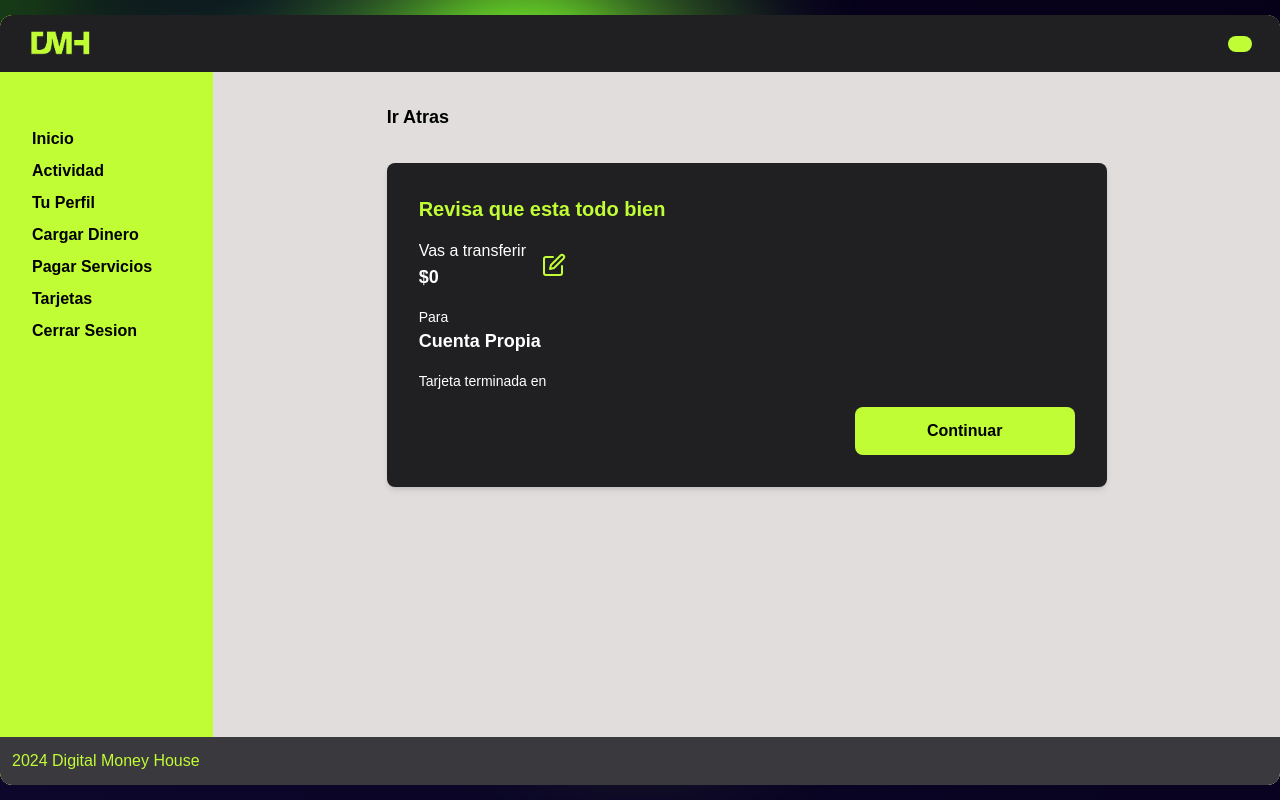
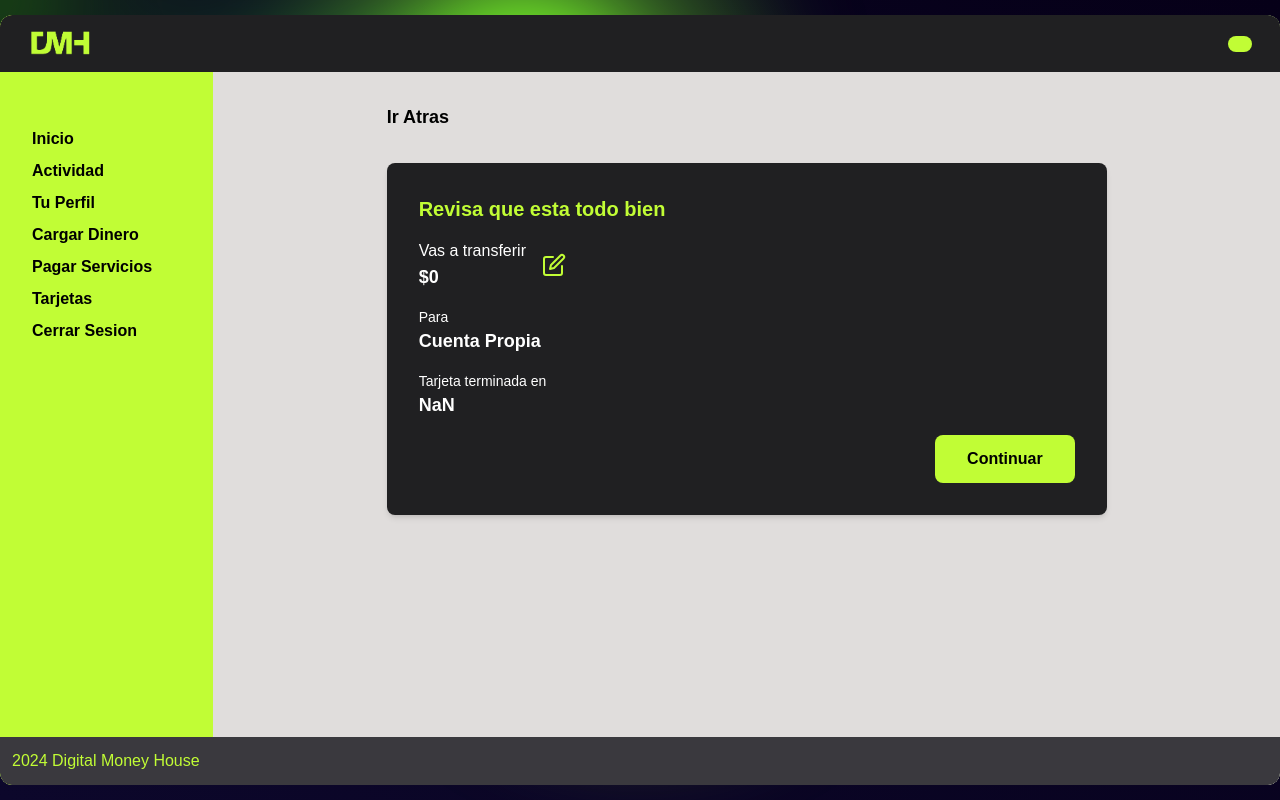
Before and after one commit to Nicoogf/desafio-final-front, a Next.js app: page /dashboard/get-money/select-card/1/confirm in a window 1280 px wide. Built offline with nearby package versions, Linux system fonts and the light colour scheme; no server answers.

Commit message:
Sprint 3: Renderizado de los ultimos 10 movimi entos en dashboard

```diff
--- a/package.json
+++ b/package.json
@@ -10,6 +10,7 @@
   },
   "dependencies": {
     "axios": "^1.7.4",
+    "date-fns": "^3.6.0",
     "jose": "^5.7.0",
     "js-cookie": "^3.0.5",
     "jwt-decode": "^4.0.0",
--- a/src/app/dashboard/get-money/select-card/[id]/confirm/page.jsx
+++ b/src/app/dashboard/get-money/select-card/[id]/confirm/page.jsx
@@ -1,6 +1,93 @@
+// 'use client'
+// import Link from 'next/link';
+// import React, { useEffect } from 'react'
+// import { FiEdit } from "react-icons/fi";
+// import { CiCircleCheck } from "react-icons/ci";
+// import { useTransaction } from '@/context/transactionContext';
+// import { useRouter } from 'next/navigation';
+// import { useCards } from '@/context/CardContext';
+// import { useAccount } from '@/context/ProfileContext';
+// import { lastFourNumbers } from '@/utils/funcionalidades';
+
+
+// const ConfirmPage = () => {
+
+//     const { amount } = useTransaction()
+//     const { selectedCardData, selectedCardId, getCard } = useCards()
+//     const { accountDetails, fetchAccountDetails } = useAccount();
+
+//     const router = useRouter()
+//     const goBack = () => {
+//         router.back();
+//     };
+
+//     console.log(selectedCardId)
+
+
+//     useEffect(() => {
+//         getCard(accountDetails?.id, selectedCardId)
+//     }, [])
+
+//    console.log(selectedCardData)
+
+
+//    console.log(lastFourNumbers(selectedCardData?.number_id))
+
+
+//     return (
+//         <main>
+//             <Link href="/dashboard/get-money/select-card/id" className='mt-8 mb-4 block w-[90%] max-w-[720px] mx-auto text-lg font-semibold cursor-pointer'> Ir Atras </Link>
+//             <section className='mt-8 shadow-md rounded-lg  p-8 bg-graydark mx-auto w-[90%] max-w-[720px]'>
+//                 <h6 className='text-xl font-semibold text-greenlime'> Revisa que esta todo bien </h6>
+//                 <button onClick={goBack} className='flex flex-row gap-x-4 items-center mt-4'>
+//                     <div className='text-white'>
+//                         <h6> Vas a transferir </h6>
+//                         <h6 className='font-semibold text-lg text-start'> ${amount} </h6>
+//                     </div>
+//                     <FiEdit className='text-greenlime text-2xl' />
+//                 </button>
+
+//                 <div className='text-white mt-4'>
+//                     <h6 className='text-sm'> Para </h6>
+//                     <h6 className='text-lg font-semibold'> Cuenta Propia </h6>
+//                 </div>
+
+//                 <div className='text-white mt-4'>
+//                     <h6 className='text-sm'> Tarjeta terminada en  </h6>
+//                     <h6 className='text-lg font-semibold'> {selectedCardData?.number_id} </h6>
+//                 </div>
+
+//                 <Link href="" className='block text-center mt-4 bg-greenlime px-8 py-3 rounded-lg font-semibold max-w-[220px] ml-auto'>
+//                     Continuar
+//                 </Link>
+
+//             </section>
+
+//             <div className='mx-auto w-[90%] max-w-[720px] hidden'>
+//                 <section className="mt-8 shadow-md rounded-lg  p-8 bg-greenlime ">
+//                     <CiCircleCheck className='text-6xl mx-auto' />
+//                     <h6 className='font-semibold text-2xl text-center'> Ya cargamos el dinero en tu cuenta </h6>
+//                 </section>
+
+//                 <div className='flex flex-row gap-x-2 justify-end'>
+//                     <Link href="/dashboard" className='shadow-lg block text-center mt-4 bg-graydark text-greenlime px-8 py-4 rounded-lg font-semibold w-[100%]  max-w-[260px]'> Ir a inicio </Link>
+//                     <button className='shadow-lg block text-center mt-4 bg-graydark text-greenlime px-8 py-4 rounded-lg font-semibold max-w-[260px] w-[100%] '> Descargar Comprobante </button>
+//                 </div>
+
+//             </div>
+
+
+
+//         </main>
+//     )
+// }
+
+// export default ConfirmPage
+
+
 'use client'
 import Link from 'next/link';
-import React, { useEffect } from 'react'
+import React, { useEffect, useState } from 'react'
 import { FiEdit } from "react-icons/fi";
 import { CiCircleCheck } from "react-icons/ci";
 import { useTransaction } from '@/context/transactionContext';
@@ -11,28 +98,35 @@ import { lastFourNumbers } from '@/utils/funcionalidades';
 
 
 const ConfirmPage = () => {
+    const { amount } = useTransaction();
+    const { selectedCardData, selectedCardId, getCard } = useCards();
+    const { accountDetails, fetchAccountDetails } = useAccount();
+    const { depositAmount, loading, error, success ,setLoading,setSuccess} = useTransaction();
 
-    const { amount } = useTransaction()
-    const { selectedCardData, selectedCardId, getCard } = useCards()
-    const { accountDetails, fetchAccountDetails } = useAccount();
+    const router = useRouter();
 
-    const router = useRouter()
     const goBack = () => {
         router.back();
     };
 
-    console.log(selectedCardId)
+    useEffect(() => {
+        if (accountDetails?.id && selectedCardId) {
+            getCard(accountDetails?.id, selectedCardId);
+        }
+    }, [accountDetails?.id, selectedCardId]);
 
+    const handleDeposit = async () => {
+        if (!accountDetails?.id || !selectedCardData) return;
 
-    useEffect(() => {
-        getCard(accountDetails?.id, selectedCardId)
-    }, [])
+        const depositData = {
+            amount: amount,
+            dated: new Date().toISOString(), // Ajusta la fecha según tu necesidad
+            destination: `Card ending in ${lastFourNumbers(selectedCardData?.number_id)}`,
+            origin: 'User', // Ajusta el origen según tu necesidad
+        };
 
-   console.log(selectedCardData)
-
-
-   console.log(lastFourNumbers(selectedCardData?.number_id))
-
+        await depositAmount(accountDetails.id, depositData);
+    };
 
     return (
         <main>
@@ -54,16 +148,22 @@ const ConfirmPage = () => {
 
                 <div className='text-white mt-4'>
                     <h6 className='text-sm'> Tarjeta terminada en  </h6>
-                    <h6 className='text-lg font-semibold'> {selectedCardData?.number_id} </h6>
+                    <h6 className='text-lg font-semibold'> {lastFourNumbers(selectedCardData?.number_id)} </h6>
                 </div>
 
-                <Link href="" className='block text-center mt-4 bg-greenlime px-8 py-3 rounded-lg font-semibold max-w-[220px] ml-auto'>
-                    Continuar
-                </Link>
+                <button
+                    onClick={handleDeposit}
+                    className='block text-center mt-4 bg-greenlime px-8 py-3 rounded-lg font-semibold max-w-[220px] ml-auto'
+                    disabled={loading}
+                >
+                    {loading ? 'Procesando...' : 'Continuar'}
+                </button>
 
+                {error && <p className='text-red-500 mt-4'>{error}</p>}
             </section>
 
-            <div className='mx-auto w-[90%] max-w-[720px] hidden'>
+            {success && (
+                <div className='mx-auto w-[90%] max-w-[720px]'>
                     <section className="mt-8 shadow-md rounded-lg  p-8 bg-greenlime ">
                         <CiCircleCheck className='text-6xl mx-auto' />
                         <h6 className='font-semibold text-2xl text-center'> Ya cargamos el dinero en tu cuenta </h6>
@@ -73,13 +173,10 @@ const ConfirmPage = () => {
                         <Link href="/dashboard" className='shadow-lg block text-center mt-4 bg-graydark text-greenlime px-8 py-4 rounded-lg font-semibold w-[100%]  max-w-[260px]'> Ir a inicio </Link>
                         <button className='shadow-lg block text-center mt-4 bg-graydark text-greenlime px-8 py-4 rounded-lg font-semibold max-w-[260px] w-[100%] '> Descargar Comprobante </button>
                     </div>
+                </div>
+            )}
+        </main>
+    );
+};
 
-            </div>
-
-
-
-        </main>
-    )
-}
-
-export default ConfirmPage
+export default ConfirmPage;
--- a/src/app/dashboard/page.jsx
+++ b/src/app/dashboard/page.jsx
@@ -5,8 +5,9 @@ import React, { useEffect, useState } from 'react'
 import { FaArrowRight } from "react-icons/fa6";
 import { useAccount } from '@/context/ProfileContext';
 import { useTransaction } from '@/context/transactionContext';
-import { formatCurrency } from '@/utils/funcionalidades';
+import { formatCurrency, obtenerUltimosResultados } from '@/utils/funcionalidades';
 import { useAuth } from '@/context/AuthContex';
+
 
 const Dashboard = () => {
   const { accountDetails, fetchAccountDetails } = useAccount();
@@ -31,6 +32,11 @@ console.log(accountDetails?.id)
   }, [])
 
   if (!accountDetails) return <p>Loading...</p>;
+
+  console.log(transactions)
+
+  const ten_transactions = obtenerUltimosResultados(transactions)
+console.log(ten_transactions)
 
 
 
@@ -97,21 +103,25 @@ console.log(accountDetails?.id)
         <FaArrowRight />
       </Link>
        </section> */}
-      <section className='relative bg-white h-[200px] max-w-[980px] mx-auto w-[90%] mt-4 rounded-xl shadow-md p-4 flex flex-col justify-between'>
+      <section className='relative bg-white h-[200px] max-w-[980px] mx-auto w-[90%] mt-4 rounded-xl shadow-md p-4 flex flex-col justify-between overflow-hidden overflow-y-scroll'>
         {loading && <p>Cargando transacciones...</p>}
         {error && <p>Error: {error}</p>}
-        {transactions.length === 0 && !loading ? (
+        {ten_transactions.length === 0 && !loading ? (
           <p>No se encontraron transacciones.</p>
         ) : (
           <ul>
-            {transactions.map(transaction => (
-              <li key={transaction.id}>
-                <p>Amount: {transaction.amount}</p>
-                <p>Date: {transaction.dated}</p>
-                <p>Description: {transaction.description}</p>
-                <p>Origin: {transaction.origin}</p>
-                <p>Destination: {transaction.destination}</p>
-                <p>Type: {transaction.type}</p>
+            {ten_transactions.map(transaction => (
+              <li key={transaction.id} className='border-b border-gray-300  py-2 flex flex-row  justify-between px-2 items-center'>
+
+                <div className='flex flex-row gap-x-4'>
+                <div className='bg-greenlime h-5 w-5 rounded-full'/>
+                <p>{transaction.description}</p>
+                </div>
+                <div className='flex flex-col'>
+                <p className='text-end'> $ {transaction.amount} </p>
+                <p className='text-end text-xs text-gray-400'> { new Date( transaction.dated).toLocaleDateString('es-AR')}</p>
+                </div>
+
               </li>
             ))}
           </ul>
--- a/src/context/transactionContext.jsx
+++ b/src/context/transactionContext.jsx
@@ -17,6 +17,7 @@ export const TransactionProvider = ({ children }) => {
   const [loading, setLoading] = useState(false);
   const [error, setError] = useState(null);
   const [amount, setAmount] = useState(0);
+  const [success, setSuccess] = useState(false);
 
   const fetchTransactions = async (accountId, token) => {
     try {
@@ -48,8 +49,22 @@ export const TransactionProvider = ({ children }) => {
     }
   };
 
+  const depositAmount = async (accountId, depositData) => {
+    setLoading(true);
+    try {
+        await createDepositRequest(accountId, depositData);
+        setSuccess(true);
+        setError(null);
+    } catch (err) {
+        setError('Error al realizar el depósito. Por favor, intenta de nuevo.');
+        setSuccess(false);
+    } finally {
+        setLoading(false);
+    }
+};
+
   return (
-    <TransactionContext.Provider value={{ transactions, loading, error, fetchTransactions ,handleDeposit,setAmount,amount}}>
+    <TransactionContext.Provider value={{ depositAmount,transactions, loading, error, fetchTransactions ,handleDeposit,setAmount,amount}}>
       {children}
     </TransactionContext.Provider>
   );
--- a/src/utils/funcionalidades.js
+++ b/src/utils/funcionalidades.js
@@ -6,5 +6,11 @@ export function formatCurrency(amount) {
 
   export function lastFourNumbers(number) {
     if (typeof number !== 'number' || isNaN(number)) {
-      return NaN; // O cualquier otro valor que indique un error
+      return NaN;
   }}
+
+ export function obtenerUltimosResultados(resultados) {
+    resultados.sort((a, b) => new Date(b.dated) - new Date(a.dated));
+    const ultimosResultados = resultados.slice(0, 10);
+    return ultimosResultados;
+  }
```
Also changed, not shown: 1 other file (tests, documents, lock files or other folders). Lines whose indentation alone changed are shown as unchanged.
